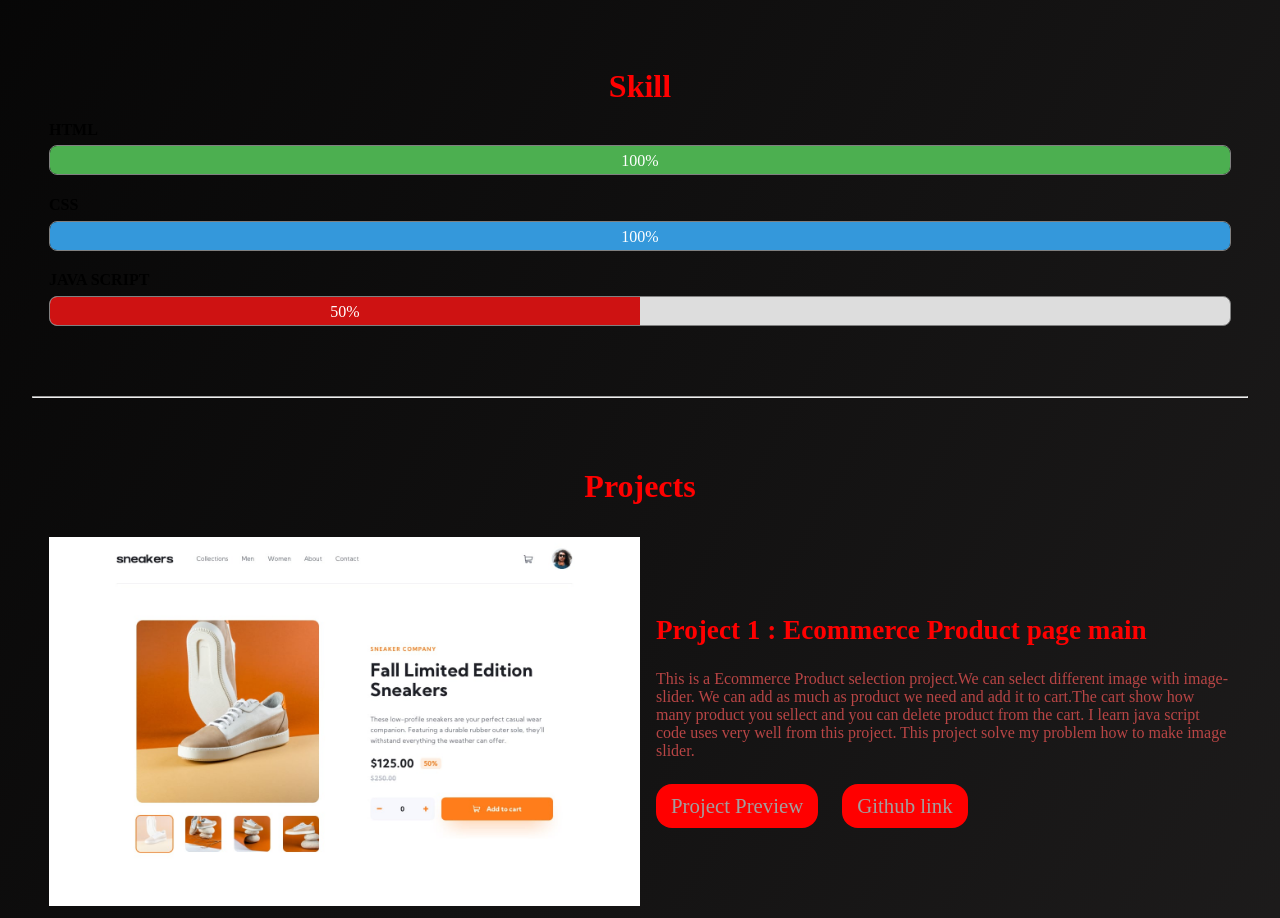
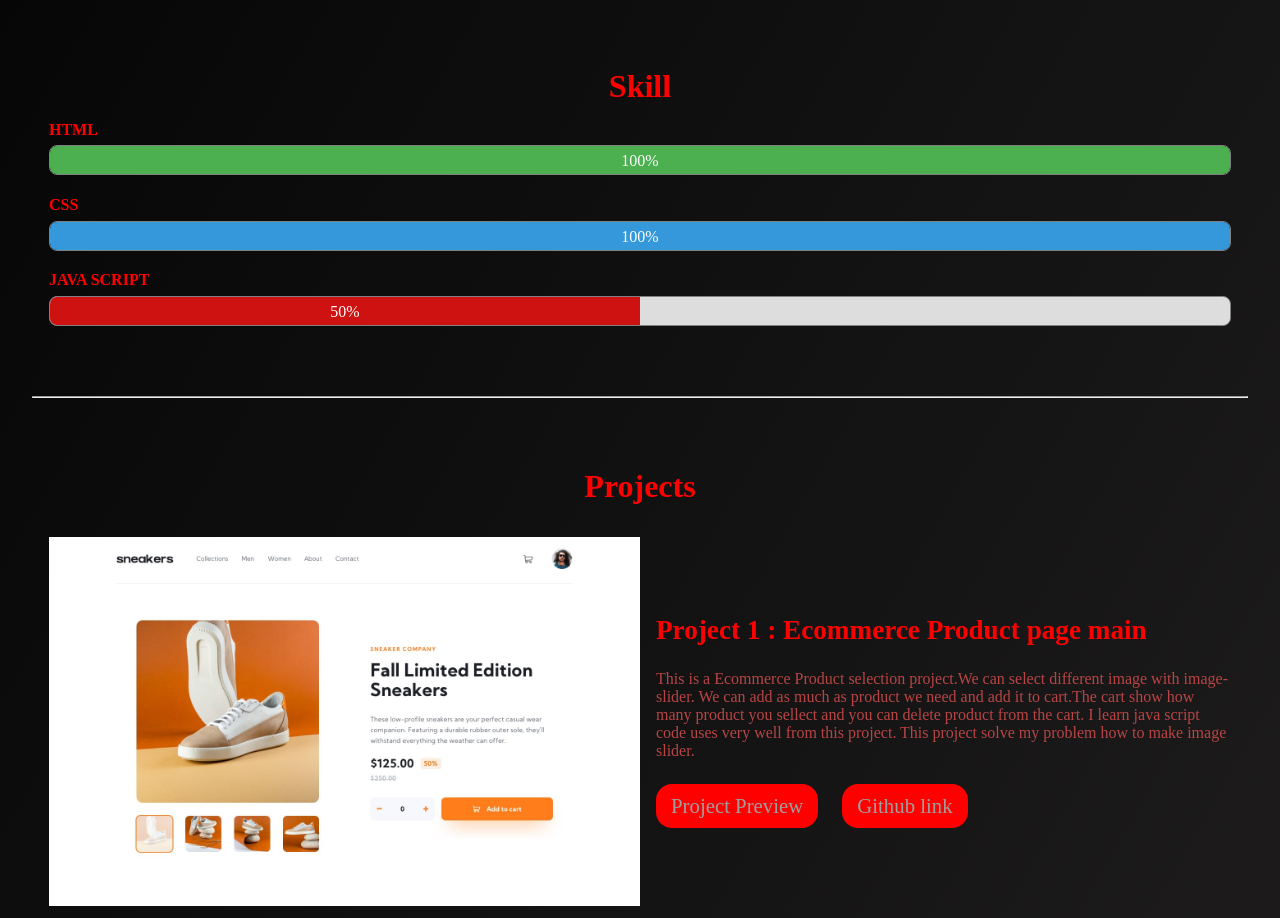
Before and after one commit to Sefat-Khan/personal-portfolio, a plain HTML site: page index.html in a window 1280 px wide. Shown: the part 1001-1919 px from the top of the page. Drawn offline with Linux system fonts and the light colour scheme; a web font is replaced by a local one.

Commit message:
Update style.css

```diff
--- a/style.css
+++ b/style.css
@@ -345,6 +345,10 @@ h3{
     gap: 1rem;
 }
 
+.progress h4{
+    color: red;
+}
+
 .language{
     width: 100%;
     display: flex;
```
